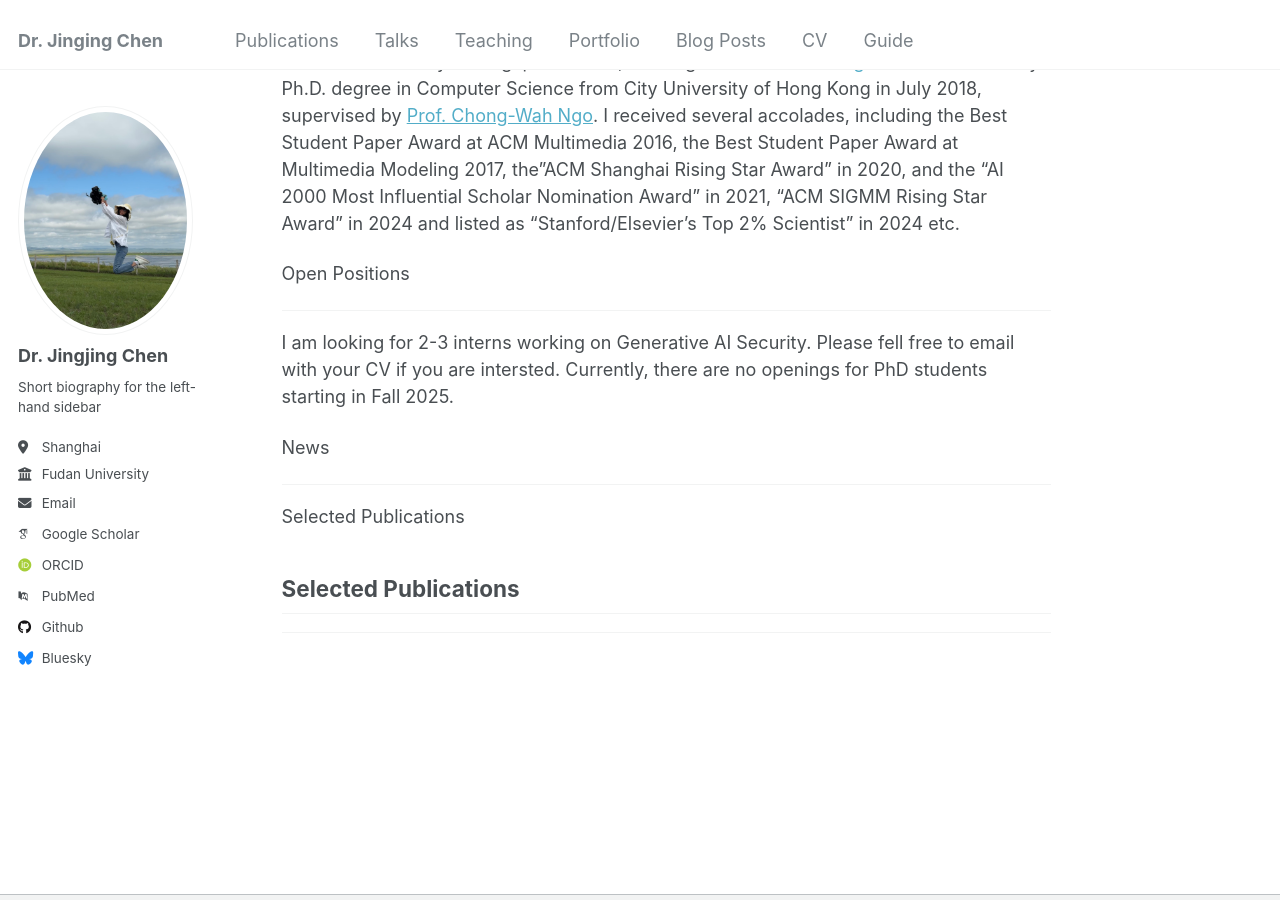
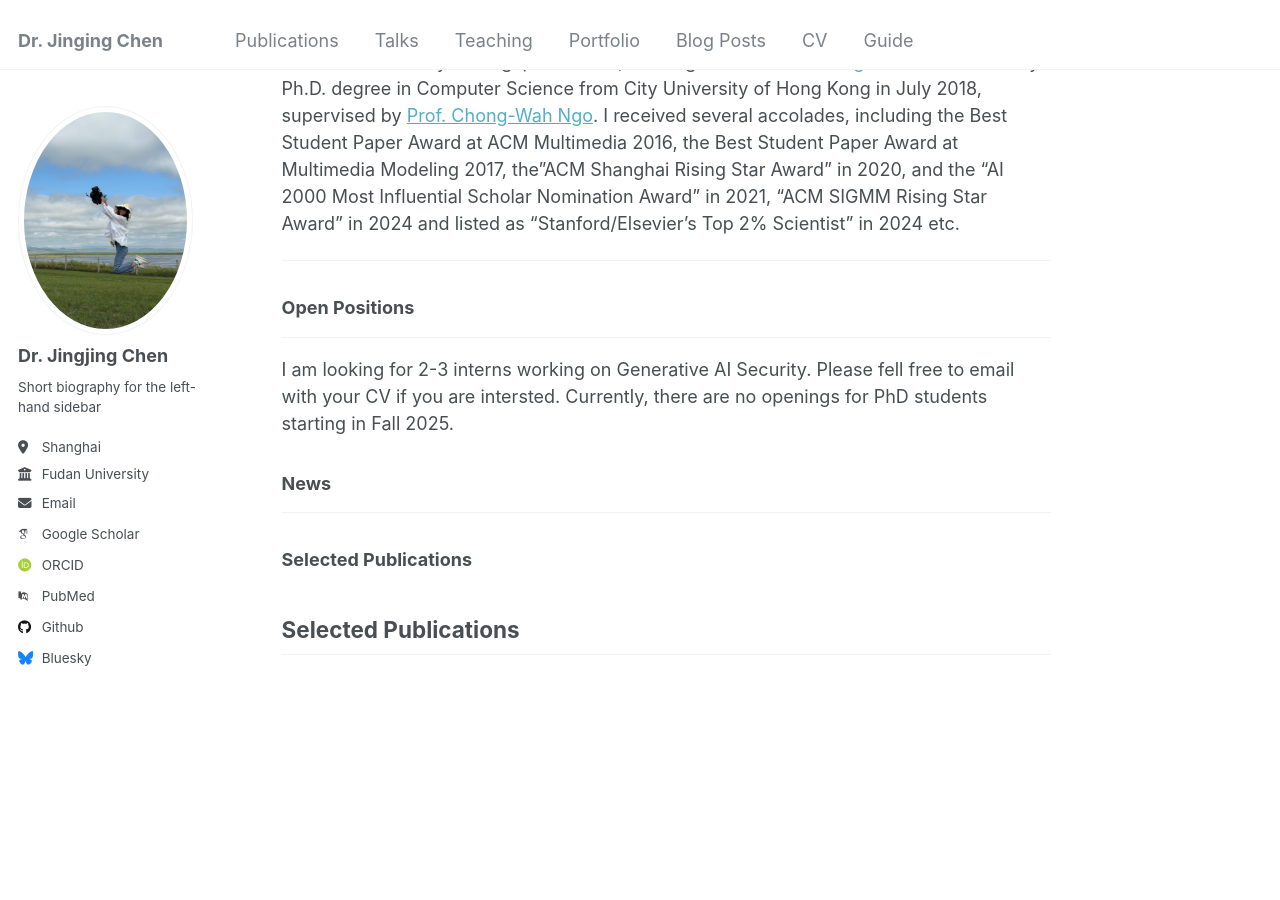
Before and after one commit to jingjing1/homepage, a Jekyll site: the page built from _pages/about.md, in a window 1280 px wide and 900 px high, scrolled down 497 px. Built offline with Jekyll 4.4.1, drawn with Linux system fonts in a browser that asks for light colours; some web fonts are replaced.

```diff
--- a/_pages/about.md
+++ b/_pages/about.md
@@ -13,17 +13,19 @@ About me
 ======
 I am currently an Associate Professor at the School of Computer Science, Fudan University. Prior to joining Fudan, I was a Research Fellow at the School of Computing,  National University of Singapore (NUS), working with [Prof. Tat-Seng Chua](https://www.chuatatseng.com/). I received My Ph.D. degree in Computer Science from City University of Hong Kong in July 2018, supervised by [Prof. Chong-Wah Ngo](https://computing.smu.edu.sg/faculty/profile/601/ngo-chong-wah). I received several accolades, including the Best Student Paper Award at ACM Multimedia 2016, the Best Student Paper Award at Multimedia Modeling 2017, the"ACM Shanghai Rising Star Award" in 2020, and the "AI 2000 Most Influential Scholar Nomination Award" in 2021, “ACM SIGMM Rising Star Award” in 2024 and listed as “Stanford/Elsevier’s Top 2% Scientist” in 2024 etc.
 
-Open Positions
+------
+
+### Open Positions
 
 ------
 I am looking for 2-3 interns working on Generative AI Security. Please fell free to email with your CV if you are intersted.
 Currently, there are no openings for PhD students starting in Fall 2025.
 
-News
+### News
 
 ------
 
-Selected Publications
+### Selected Publications
 
 <section id="selected-publications">
   <h2>Selected Publications</h2>
@@ -54,6 +56,3 @@ Selected Publications
     {% endfor %}
   </ul>
 </section>
-
-
-------
```
